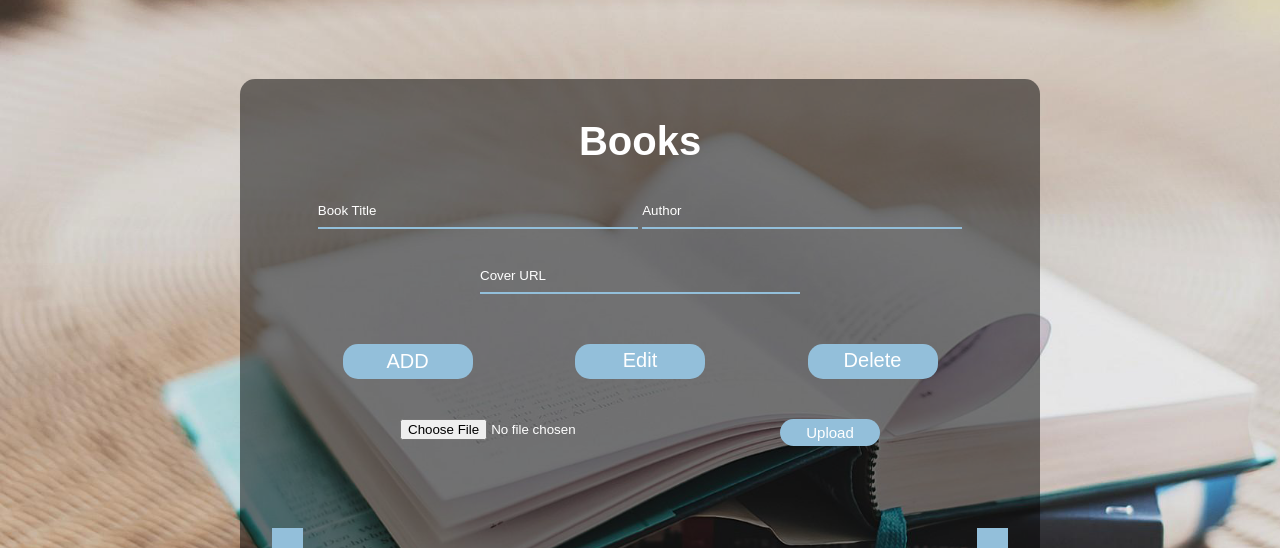
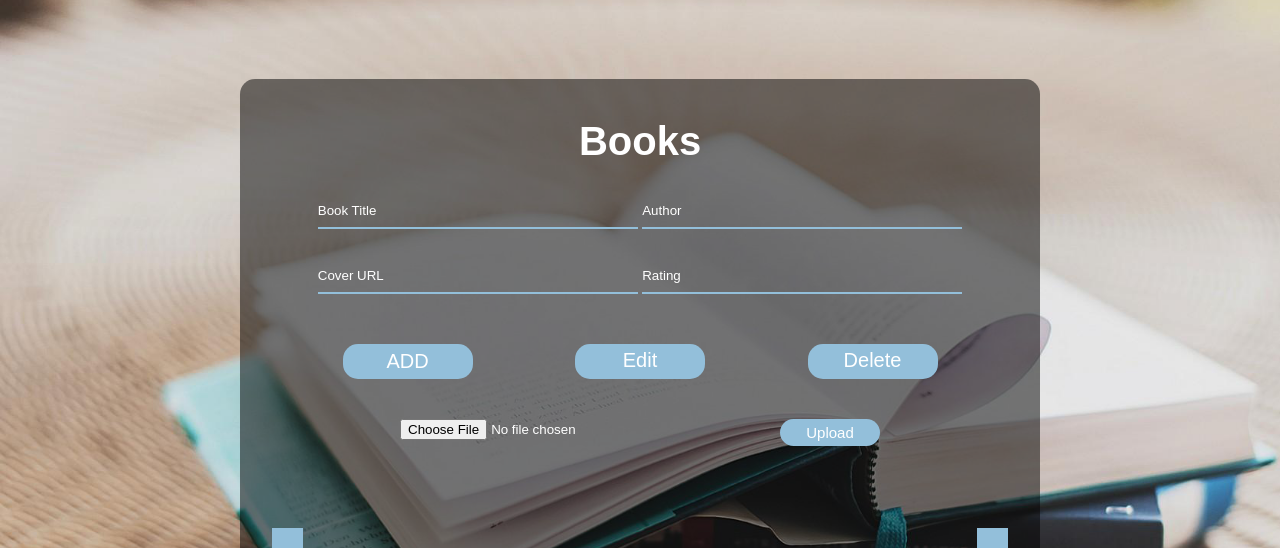
Before and after one commit to MohamedBhaa/CandleApp, a Flask app: page /books/ in a window 1280 px wide. Shown: the part 43-591 px from the top of the page. Run offline with Flask 2, Linux system fonts and the light colour scheme; data that the repository does not hold is empty.

Commit message:
Add Book Rating

```diff
--- a/app.py
+++ b/app.py
@@ -29,8 +29,9 @@ def books():
         book_title = request.json['title']
         book_author = request.json['author']
         book_cover = request.json['cover']
+        book_rating = request.json['rating']
 
-        book = Book(title=book_title, author=book_author, cover=book_cover)
+        book = Book(title=book_title, author=book_author, cover=book_cover, rating=rating)
         db.session.add(book)
         db.session.commit()
         return jsonify({'message': 'Book Added Successfully!', 'status': 201})
@@ -40,7 +41,7 @@ def books():
 
         books = []
         for book in books_obj:
-            book_dict = {'id': book.id, 'title': book.title, 'cover': book.cover, 'author': book.author, 'date_added': book.date_added}
+            book_dict = {'id': book.id, 'title': book.title, 'cover': book.cover, 'author': book.author, 'rating': book.rating, 'date_added': book.date_added}
             books.append(book_dict)
 
         return jsonify({'Books': books})
@@ -52,7 +53,7 @@ def book(book_id):
 
     if request.method == 'GET':
         book = book.first()
-        book_dict = {'id': book.id, 'title': book.title, 'cover': book.cover, 'author': book.author, 'date_added': book.date_added}
+        book_dict = {'id': book.id, 'title': book.title, 'cover': book.cover, 'author': book.author, 'rating': book.rating, 'date_added': book.date_added}
         return jsonify(book_dict)
 
     elif request.method == 'PUT':
@@ -60,8 +61,9 @@ def book(book_id):
         book_title = request.json['title']
         book_author = request.json['author']
         book_cover = request.json['cover']
+        book_rating = request.json['rating']
 
-        book_dict = {'title': book_title, 'author': book_author, 'cover': book_cover}
+        book_dict = {'title': book_title, 'author': book_author, 'cover': book_cover, 'rating': book_rating}
         book.update(book_dict)
         db.session.commit()
         return jsonify({'message': 'Book Metadata Updated Successfully!', 'status': 200})
@@ -107,7 +109,7 @@ def book_search(query):
 
     books = []
     for result in results:
-        book_dict = {'id': result.id, 'title': result.title, 'cover': result.cover, 'author': result.author}
+        book_dict = {'id': result.id, 'title': result.title, 'cover': result.cover, 'author': result.author, 'rating': result.rating}
         books.append(book_dict)
 
     return jsonify({'Books': books})
--- a/templates/books.html
+++ b/templates/books.html
@@ -20,6 +20,7 @@
                 <input name="title" type="text" placeholder="Book Title">
                 <input name="author" type="text" placeholder="Author">
                 <input name="cover" type="text" placeholder="Cover URL">
+                <input name="rating" type="text" placeholder="Rating">
 
                 <div class="buttons">
                     <input class="submit" type="submit" value="ADD">
```
Also changed, not shown: 1 other file.
